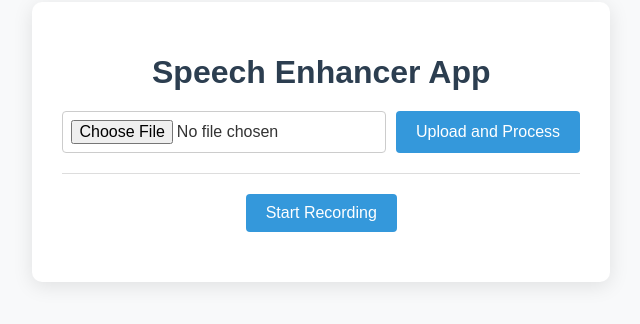
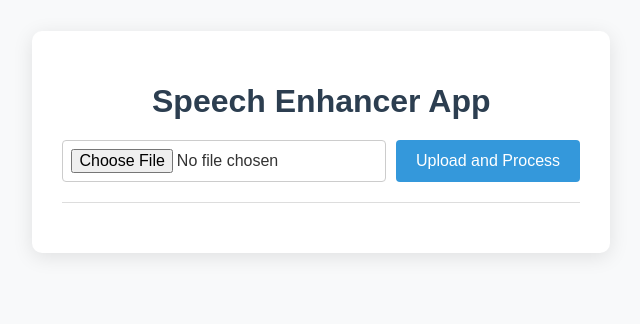
Before and after one commit to Soumya-mukherjee131/speech-to-text-frontend, a React (Create React App) app: page / in a window 1280 px wide. Shown: the part 258-582 px from the top of the page, without its empty margins (320-960 px from the left). Built offline with nearby package versions, Linux system fonts and the light colour scheme.

Commit message:
final complete

```diff
--- a/src/App.js
+++ b/src/App.js
@@ -8,11 +8,11 @@ function App() {
   const [status, setStatus] = useState("");
   const [loading, setLoading] = useState(0);
   const [isPlaying, setIsPlaying] = useState(false);
-  const [isRecording, setIsRecording] = useState(false);
+  // const [isRecording, setIsRecording] = useState(false);
   const [audioBlob, setAudioBlob] = useState(null);
-  const audioRef = useRef(null);
-  const mediaRecorderRef = useRef(null);
-  const audioChunksRef = useRef([]);
+  // const audioRef = useRef(null);
+  // const mediaRecorderRef = useRef(null);
+  // const audioChunksRef = useRef([]);
 
   const handleFileChange = (e) => {
     setFile(e.target.files[0]);
@@ -43,34 +43,34 @@ function App() {
     }
   };
 
-  const handleStartRecording = async () => {
-    try {
-      const stream = await navigator.mediaDevices.getUserMedia({ audio: true });
-      mediaRecorderRef.current = new MediaRecorder(stream);
-      audioChunksRef.current = [];
+  // const handleStartRecording = async () => {
+  //   try {
+  //     const stream = await navigator.mediaDevices.getUserMedia({ audio: true });
+  //     mediaRecorderRef.current = new MediaRecorder(stream);
+  //     audioChunksRef.current = [];
 
-      mediaRecorderRef.current.ondataavailable = (event) => {
-        audioChunksRef.current.push(event.data);
-      };
+  //     mediaRecorderRef.current.ondataavailable = (event) => {
+  //       audioChunksRef.current.push(event.data);
+  //     };
 
-      mediaRecorderRef.current.onstop = () => {
-        const audioBlob = new Blob(audioChunksRef.current, { type: 'audio/wav' });
-        setAudioBlob(audioBlob);
-        const audioUrl = URL.createObjectURL(audioBlob);
-        audioRef.current.src = audioUrl;
-      };
+  //     mediaRecorderRef.current.onstop = () => {
+  //       const audioBlob = new Blob(audioChunksRef.current, { type: 'audio/wav' });
+  //       setAudioBlob(audioBlob);
+  //       const audioUrl = URL.createObjectURL(audioBlob);
+  //       audioRef.current.src = audioUrl;
+  //     };
 
-      mediaRecorderRef.current.start();
-      setIsRecording(true);
-    } catch (err) {
-      console.error("Error accessing microphone:", err);
-    }
-  };
+  //     mediaRecorderRef.current.start();
+  //     setIsRecording(true);
+  //   } catch (err) {
+  //     console.error("Error accessing microphone:", err);
+  //   }
+  // };
 
-  const handleStopRecording = () => {
-    mediaRecorderRef.current.stop();
-    setIsRecording(false);
-  };
+  // const handleStopRecording = () => {
+  //   mediaRecorderRef.current.stop();
+  //   setIsRecording(false);
+  // };
 
   const handlePlayAudio = () => {
     if (result && result.corrected_transcription) {
@@ -86,14 +86,14 @@ function App() {
     setIsPlaying(false); // Update the state
   };
 
-  const handleDownloadAudio = () => {
-    if (audioBlob) {
-      const link = document.createElement('a');
-      link.href = URL.createObjectURL(audioBlob);
-      link.download = 'recorded_audio.wav';
-      link.click();
-    }
-  };
+  // const handleDownloadAudio = () => {
+  //   if (audioBlob) {
+  //     const link = document.createElement('a');
+  //     link.href = URL.createObjectURL(audioBlob);
+  //     link.download = 'recorded_audio.wav';
+  //     link.click();
+  //   }
+  // };
   // const handleDownloadEnhancedAudio = async () => {
   //   if (result && result.corrected_transcription) {
   //     try {
@@ -129,7 +129,7 @@ function App() {
       <div className="separator"></div>
 
       {/* Microphone Recording Section */}
-      <div className="microphone-container">
+      {/* <div className="microphone-container">
         {!isRecording ? (
           <button onClick={handleStartRecording} className="microphone-button">Start Recording</button>
         ) : (
@@ -137,11 +137,11 @@ function App() {
         )}
         {audioBlob && (
           <>
-            {/* <audio ref={audioRef} controls='true' className="audio-player" /> */}
+             <audio ref={audioRef} controls='true' className="audio-player" />
             <button onClick={handleDownloadAudio} className="audio-button">Download Recorded Audio</button>
           </>
          )}
-      </div>
+      </div> */}
 
       {status && <p className="status">{status}</p>}
 
```
